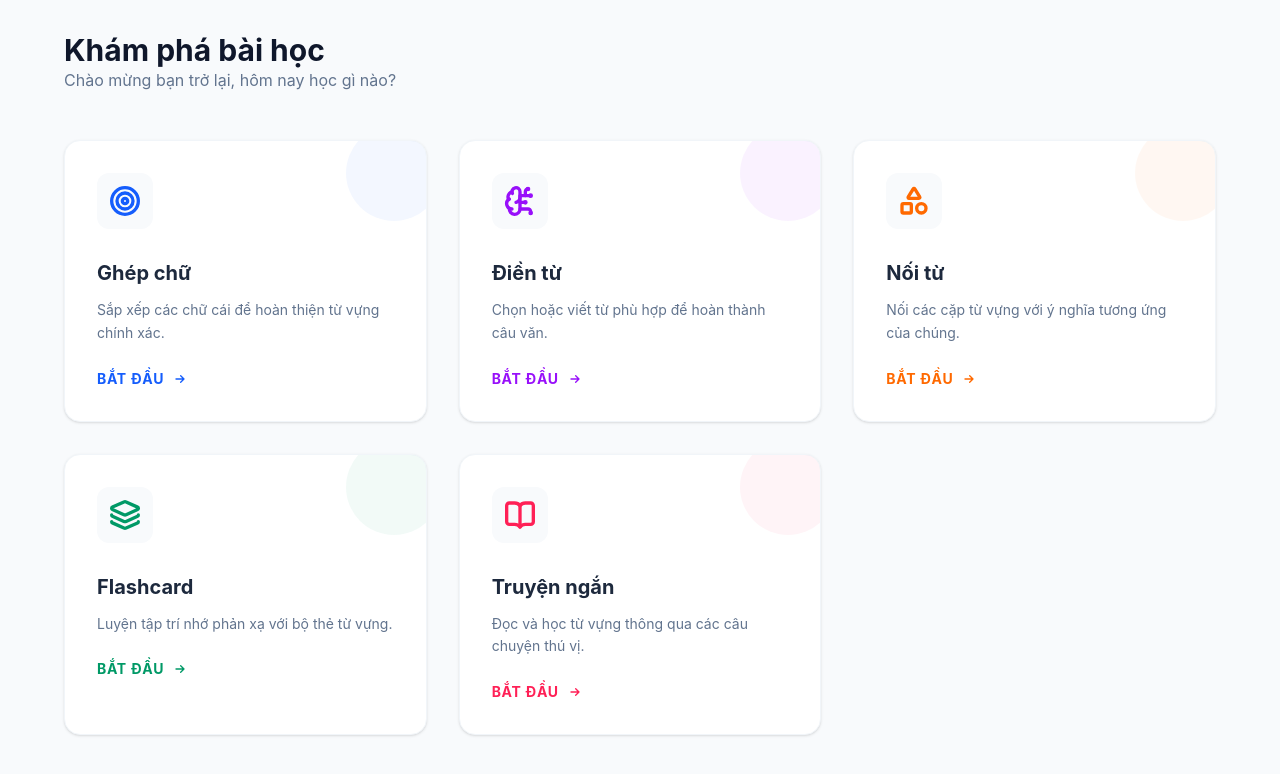
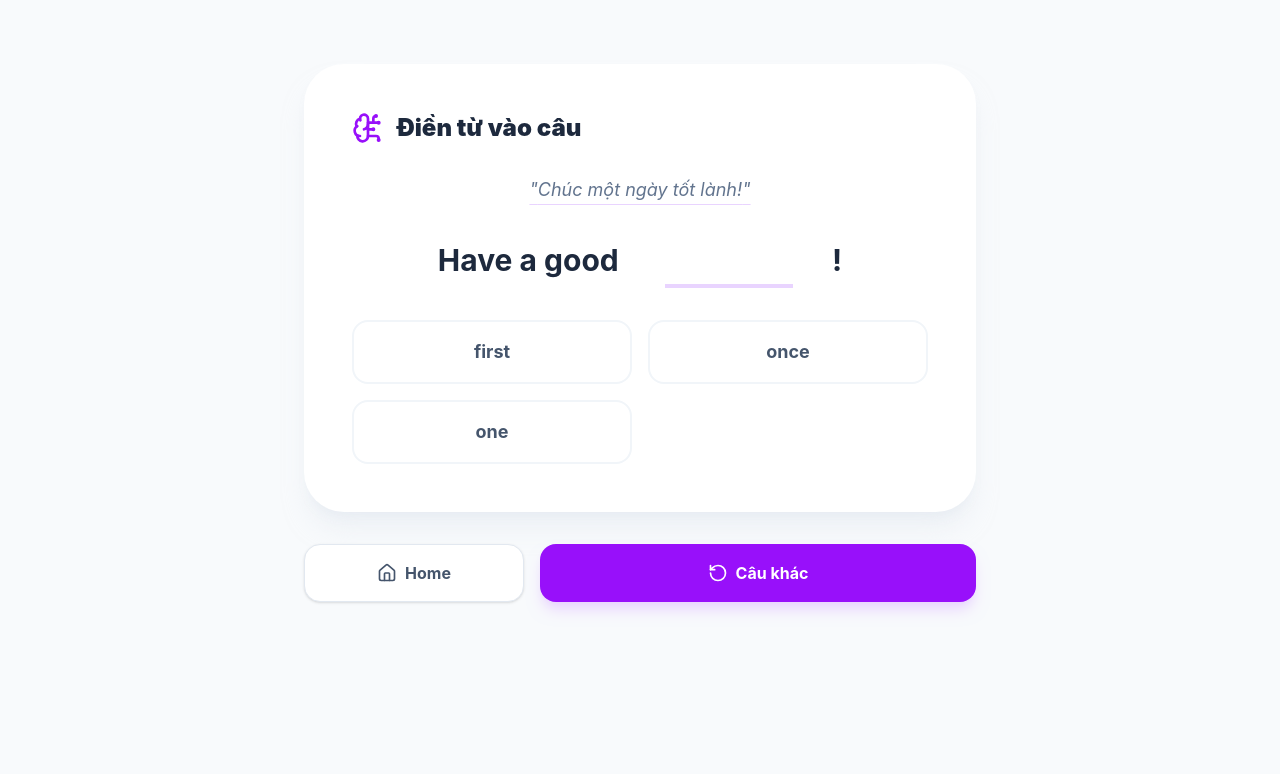
Before and after one commit to anh0701/foreign-language, a React (Vite) app: page /foreign-language/fill-in in a window 1280 px wide. Shown: the top 774 px of the page. Built offline with nearby package versions, Linux system fonts and the light colour scheme.

Commit message:
add fill in game

```diff
--- a/src/App.tsx
+++ b/src/App.tsx
@@ -1,6 +1,7 @@
 import { BrowserRouter as Router, Routes, Route } from 'react-router-dom';
 import HomePage from './pages/HomePage';
 import WordGamePage from './pages/WordGamePage';
+import FillInPage from './pages/FillInPage';
 
 function App() {
   // Thay 'foreign-language' bằng tên repository của bạn trên GitHub
@@ -12,6 +13,7 @@ function App() {
         <Routes>
           <Route path="/" element={<HomePage />} />
           <Route path="/word-combination" element={<WordGamePage />} />
+          <Route path="/fill-in" element={<FillInPage />} />
 
           <Route path="*" element={<HomePage />} />
         </Routes>
--- /dev/null
+++ b/src/hooks/useFillInGame.ts
@@ -0,0 +1,53 @@
+import { useState, useEffect, useCallback } from 'react';
+
+export interface FillInData {
+  sentence: string;
+  translation: string;
+  answer: string;
+  options: string[];
+}
+
+export const useFillInGame = (jsonPath: string) => {
+  const [data, setData] = useState<FillInData[]>([]);
+  const [current, setCurrent] = useState<FillInData | null>(null);
+  const [shuffledOptions, setShuffledOptions] = useState<string[]>([]);
+  const [selected, setSelected] = useState<string | null>(null);
+  const [loading, setLoading] = useState(true);
+
+  const loadData = useCallback(async () => {
+    try {
+      setLoading(true);
+      const res = await fetch(jsonPath);
+      const json: FillInData[] = await res.json();
+      setData(json);
+      if (json.length > 0) generateRound(json);
+    } catch (error) {
+      console.error("Lỗi tải câu hỏi:", error);
+    } finally {
+      setLoading(false);
+    }
+  }, [jsonPath]);
+
+  const generateRound = (list: FillInData[]) => {
+    const random = list[Math.floor(Math.random() * list.length)];
+    setCurrent(random);
+    setShuffledOptions([...random.options].sort(() => Math.random() - 0.5));
+    setSelected(null);
+  };
+
+  useEffect(() => { loadData(); }, [loadData]);
+
+  const handleSelect = (choice: string) => {
+    if (selected) return;
+    setSelected(choice);
+  };
+
+  return {
+    current,
+    shuffledOptions,
+    selected,
+    loading,
+    handleSelect,
+    nextRound: () => generateRound(data)
+  };
+};
--- a/src/hooks/useWordGame.ts
+++ b/src/hooks/useWordGame.ts
@@ -82,7 +82,7 @@ export const useWordGame = (jsonPath: string) => {
         if (newSelected.length === currentWord.en.length) {
             const isCorrect = newSelected.join('') === currentWord.en.toLowerCase();
             setResult({
-                text: isCorrect ? "✅ Chính xác!" : `❌ Sai rồi! Đáp án là: ${currentWord.en.toUpperCase()}`,
+                text: isCorrect ? "Chính xác!" : `Sai rồi! Đáp án là: ${currentWord.en.toUpperCase()}`,
                 isError: !isCorrect,
             });
         }
--- /dev/null
+++ b/src/pages/FillInPage.tsx
@@ -0,0 +1,109 @@
+import React from 'react';
+import { useNavigate } from 'react-router-dom';
+import { useFillInGame } from '../hooks/useFillInGame';
+import { House, RotateCcw, BrainCircuit, CheckCircle2, XCircle } from 'lucide-react';
+
+const FillInPage: React.FC = () => {
+    const navigate = useNavigate();
+    const { current, shuffledOptions, selected, loading, handleSelect, nextRound } =
+        useFillInGame('assets/data/sentences.json');
+
+    if (loading) return (
+        <div className="flex justify-center items-center h-screen italic text-slate-500">
+            Đang tải câu hỏi...
+        </div>
+    );
+
+    const isCorrect = selected === current?.answer;
+
+    return (
+        <div className="min-h-screen bg-slate-50 flex flex-col items-center p-6">
+            <main className="w-full max-w-2xl bg-white mt-10 rounded-[2.5rem] p-8 md:p-12 shadow-xl shadow-slate-200/50">
+                <h1 className="text-2xl font-black text-slate-800 mb-8 flex items-center gap-3">
+                    <BrainCircuit className="text-purple-600" size={32} />
+                    Điền từ vào câu
+                </h1>
+
+                <div className="space-y-8">
+
+                    <p className="text-lg text-slate-500 italic text-center underline decoration-purple-200 underline-offset-8">
+                        "{current?.translation}"
+                    </p>
+
+                    <div className="text-2xl md:text-3xl font-bold text-slate-800 text-center leading-[3rem]">
+                        {current?.sentence.split("___").map((part, index, array) => {
+                            return (
+                                <React.Fragment key={index}>
+
+                                    <span>{part}</span>
+
+
+                                    {index < array.length - 1 && (
+                                        <span className={`relative inline-flex flex-col items-center mx-2 group`}>
+
+                                            <span className={`px-2 transition-all duration-300 min-h-[1.5rem] ${selected
+                                                    ? (isCorrect ? 'text-emerald-600' : 'text-rose-500')
+                                                    : 'text-transparent'
+                                                }`}>
+                                                {selected || "placeholder"}
+                                            </span>
+
+                                            <span className={`block w-32 border-b-4 transition-all duration-300 ${selected
+                                                    ? (isCorrect ? 'border-emerald-600' : 'border-rose-500')
+                                                    : 'border-purple-200'
+                                                }`}></span>
+                                        </span>
+                                    )}
+                                </React.Fragment>
+                            );
+                        })}
+                    </div>
+
+                    <div className="grid grid-cols-2 gap-4">
+                        {shuffledOptions.map((opt) => (
+                            <button
+                                key={opt}
+                                disabled={!!selected}
+                                onClick={() => handleSelect(opt)}
+                                className={`py-4 px-6 rounded-2xl font-bold text-lg transition-all transform active:scale-95 border-2
+                  ${selected === opt
+                                        ? (isCorrect ? 'bg-emerald-50 border-emerald-500 text-emerald-700' : 'bg-rose-50 border-rose-500 text-rose-700')
+                                        : 'bg-white border-slate-100 text-slate-600 hover:border-purple-300 hover:bg-purple-50'}
+                  ${selected && opt !== selected ? 'opacity-50' : ''}
+                `}
+                            >
+                                {opt}
+                            </button>
+                        ))}
+                    </div>
+
+                    {/* Kết quả */}
+                    {selected && (
+                        <div className={`flex items-center justify-center gap-2 font-bold text-lg animate-in fade-in slide-in-from-top-4 duration-500 ${isCorrect ? 'text-emerald-600' : 'text-rose-500'
+                            }`}>
+                            {isCorrect ? <CheckCircle2 /> : <XCircle />}
+                            {isCorrect ? "Tuyệt vời! Bạn đã chọn đúng." : `Sai rồi! Đáp án đúng là "${current?.answer}"`}
+                        </div>
+                    )}
+                </div>
+            </main>
+
+            <footer className="w-full max-w-2xl mt-8 flex gap-4">
+                <button
+                    onClick={() => navigate('/')}
+                    className="flex-1 bg-white py-4 rounded-2xl font-bold text-slate-600 shadow-sm border border-slate-200 flex items-center justify-center gap-2 hover:bg-slate-50 transition-colors"
+                >
+                    <House size={20} /> Home
+                </button>
+                <button
+                    onClick={nextRound}
+                    className="flex-[2] bg-purple-600 py-4 rounded-2xl font-bold text-white shadow-lg shadow-purple-200 flex items-center justify-center gap-2 hover:bg-purple-700 transition-all"
+                >
+                    <RotateCcw size={20} /> Câu khác
+                </button>
+            </footer>
+        </div>
+    );
+};
+
+export default FillInPage;
--- a/src/pages/WordGamePage.tsx
+++ b/src/pages/WordGamePage.tsx
@@ -1,4 +1,4 @@
-import { CircleArrowRight, House } from 'lucide-react';
+import { CircleArrowRight, House, Target, CheckCircle2, XCircle, RotateCcw } from 'lucide-react';
 import { useWordGame } from '../hooks/useWordGame';
 import { useNavigate } from 'react-router-dom';
 
@@ -9,74 +9,93 @@ export default function WordGamePage() {
     result, loading, chooseLetter, nextRound
   } = useWordGame('assets/data/words.json');
 
-  if (loading) return <div className="text-center p-10">Đang tải...</div>;
+  if (loading) return (
+    <div className="flex justify-center items-center h-screen italic text-slate-500">
+      Đang tải dữ liệu...
+    </div>
+  );
 
   return (
+    <div className="min-h-screen bg-slate-50 flex flex-col items-center p-6">
 
-    <div className="p-4 max-w-md mx-auto min-h-screen flex flex-col">
+      <main className="w-full max-w-2xl bg-white mt-10 rounded-[2.5rem] p-8 md:p-12 shadow-xl shadow-slate-200/50 flex flex-col">
 
-      <div className="pt-4 pb-2 text-center">
-        <h1 className="text-3xl font-black uppercase tracking-tighter italic">
-          <span className="inline-block px-1 bg-clip-text text-transparent bg-gradient-to-r from-blue-600 via-blue-500 to-indigo-600">
+
+        <div className="mb-10">
+          <h1 className="text-2xl font-black text-slate-800 flex items-center gap-3">
+            <Target className="text-blue-600" size={32} />
             Ghép chữ cái
-          </span>
-          <span className="block text-sm font-bold tracking-[0.2em] text-slate-400 not-italic mt-1">
-            THÀNH TỪ VỰNG
-          </span>
           </h1>
+          <p className="text-slate-400 text-xs font-bold tracking-widest uppercase mt-1 ml-[44px]">
+            Thành từ vựng đúng
+          </p>
         </div>
 
-      <div className="flex-grow flex flex-col justify-center">
-        <h2 className="text-xl font-bold text-center mb-6">{currentWord?.vi}</h2>
+        <div className="flex-grow flex flex-col items-center">
 
-        <div className="flex gap-2 justify-center mb-10">
-          {currentWord?.en.split('').map((_, i) => (
-            <div key={i} className="w-8 h-10 border-b-2 border-blue-500 flex items-center justify-center text-xl font-bold">
-              {selectedLetters[i] || ""}
+          <h2 className="text-xl text-slate-500 italic mb-8 text-center underline decoration-blue-200 underline-offset-8">
+            "{currentWord?.vi}"
+          </h2>
+
+
+          <div className="flex flex-wrap gap-2 justify-center mb-12">
+            {currentWord?.en.split('').map((char, i) => (
+              <div
+                key={i}
+                className={`w-10 h-12 md:w-12 md:h-14 border-b-4 flex items-center justify-center text-2xl font-black transition-all duration-300 ${selectedLetters[i]
+                    ? 'border-blue-500 text-slate-800'
+                    : 'border-slate-100 bg-slate-50/50 text-transparent'
+                  }`}
+              >
+
+                {char === ' ' ? ' ' : (selectedLetters[i] || "")}
               </div>
             ))}
           </div>
 
-        <div className="flex flex-wrap gap-2 justify-center">
+          <div className="flex flex-wrap gap-3 justify-center max-w-md">
             {shuffledLetters.map((l) => (
               <button
                 key={l.id}
-              disabled={l.isUsed}
+                disabled={l.isUsed || !!result}
                 onClick={() => chooseLetter(l.id)}
-              className={`w-10 h-10 rounded shadow font-bold ${l.isUsed ? 'bg-gray-300' : 'bg-blue-600 text-white hover:bg-blue-700'}`}
+                className={`w-12 h-12 md:w-14 md:h-14 rounded-2xl font-bold text-xl transition-all transform active:scale-90 border-2
+                  ${l.isUsed
+                    ? 'bg-slate-100 border-transparent text-slate-300 opacity-50 scale-95'
+                    : 'bg-white border-slate-100 text-blue-600 shadow-sm hover:border-blue-400 hover:shadow-md hover:-translate-y-1'
+                  }`}
               >
                 {l.char.toUpperCase()}
               </button>
             ))}
           </div>
 
+          <div className="h-16 mt-8 flex items-center justify-center w-full">
             {result && (
-          <div className="mt-8 text-center">
-            <p className={`mb-4 font-bold ${result.isError ? 'text-red-500' : 'text-green-500'}`}>{result.text}</p>
+              <div className={`flex items-center gap-2 font-bold text-lg animate-in fade-in slide-in-from-top-4 duration-500 ${result.isError ? 'text-rose-500' : 'text-emerald-600'
+                }`}>
+                {result.isError ? <XCircle /> : <CheckCircle2 />}
+                {result.text}
               </div>
             )}
           </div>
+        </div>
+      </main>
 
-      <footer className="py-6 flex gap-4 mt-auto">
+      <footer className="w-full max-w-2xl mt-8 flex gap-4">
         <button
           onClick={() => navigate('/')}
-          className="flex-1 py-3 px-4 bg-white border border-slate-300 rounded-xl font-semibold text-slate-700 hover:bg-slate-50 flex items-center justify-center gap-2"
+          className="flex-1 bg-white py-4 rounded-2xl font-bold text-slate-600 shadow-sm border border-slate-200 flex items-center justify-center gap-2 hover:bg-slate-50 transition-colors"
         >
-          <div className="flex flex-col items-center justify-center text-blue-400">
-            <House size={32} strokeWidth={2} />
-            <span className="text-xs">Trang chủ</span>
-          </div>
+          <House size={20} /> Home
         </button>
         <button
           onClick={nextRound}
-          className="flex-1 py-3 px-4 bg-white border border-slate-300 rounded-xl font-semibold text-slate-700 hover:bg-slate-50 flex items-center justify-center gap-2"
+          className="flex-[2] bg-purple-600 py-4 rounded-2xl font-bold text-white shadow-lg shadow-purple-200 flex items-center justify-center gap-2 hover:bg-purple-700 transition-all"
         >
-          <div className="flex flex-col items-center justify-center text-orange-500">
-            <CircleArrowRight size={32} strokeWidth={2} />
-            <span className="text-xs">Từ khác</span>
-          </div>
+          <RotateCcw size={20} /> Câu khác
         </button>
       </footer>
     </div>
   );
-};
+}
```
Lines whose indentation alone changed are shown as unchanged.
